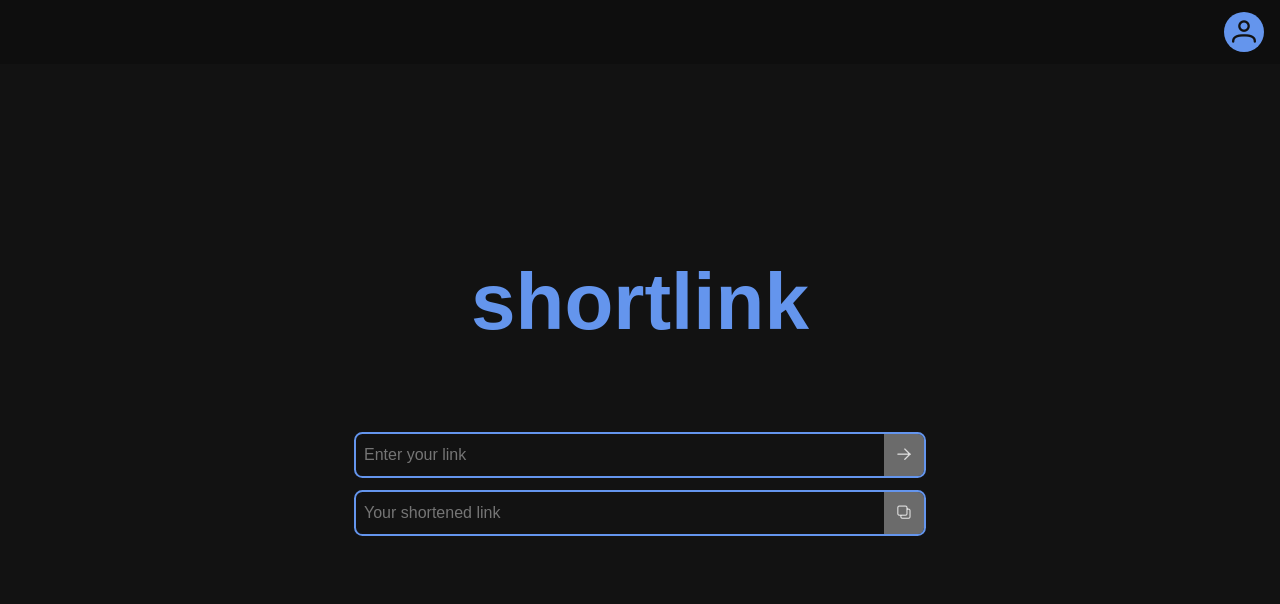
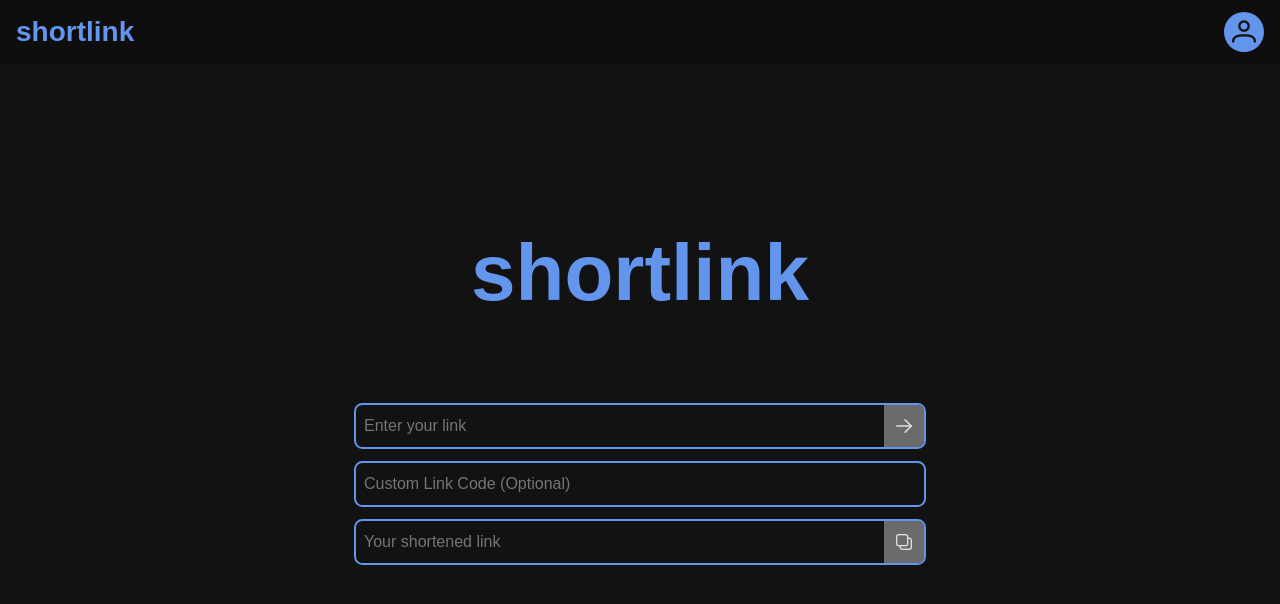
Before and after one commit to Narwhale14/CS3600-MiniLabProject, a Vue app: page / in a window 1280 px wide. Shown: the top 604 px of the page. Built offline with nearby package versions, Linux system fonts and the light colour scheme.

Commit message:
custom code input and header home link

```diff
--- a/src/Header.vue
+++ b/src/Header.vue
@@ -4,6 +4,7 @@ const emit = defineEmits(['toggle-sidebar']);
 
 <template>
   <div class="header">
+    <RouterLink to="/" class="home-link">shortlink</RouterLink>
 		<button class="profile-button pi pi-user" @click="emit('toggle-sidebar')"></button>
 	</div>
 </template>
@@ -12,7 +13,7 @@ const emit = defineEmits(['toggle-sidebar']);
 .header {
   display: flex;
   flex-direction: row;
-  justify-content: flex-end;
+  justify-content: space-between;
   align-items: center;
   flex-shrink: 0;
 
@@ -21,6 +22,14 @@ const emit = defineEmits(['toggle-sidebar']);
   height: 4rem;
   padding: 0 1rem;
   box-sizing: border-box;
+}
+
+.home-link {
+  font-size: 1.75rem;
+  color: cornflowerblue;
+  text-decoration: none;
+  user-select: none;
+  font-weight: bold;
 }
 
 .profile-button {
--- a/src/pages/LinkShortener.vue
+++ b/src/pages/LinkShortener.vue
@@ -2,6 +2,7 @@
 import { ref } from 'vue'
 
 const link = ref('')
+const code = ref('')
 const shortlink = ref('')
 
 async function shorten() {
@@ -25,6 +26,12 @@ async function copy() {
       <input class="link-input" v-model="link" placeholder="Enter your link"/>
       <button v-if="link" class="clear-button pi pi-times" @click="link = ''"></button>
       <button class="button pi pi-arrow-right" @click="shorten"></button>
+    </div>
+
+    <!-- optional custom code -->
+    <div class="input-wrapper">
+      <input class="link-input" style="flex: 1" v-model="code" maxlength="64" placeholder="Custom Link Code (Optional)">
+      <button v-if="code" class="clear-button pi pi-times" style="right: 0.5rem" @click="code = ''"></button>
     </div>
 
     <!-- output and copy button -->
@@ -59,26 +66,26 @@ async function copy() {
   right: 3rem;
   top: 50%;
   transform: translateY(-50%);
-
   background: none;
   border: none;
-
   color: gray;
+  font-size: 1rem;
 }
 
 .clear-button:hover {
-  color: gainsboro
+  color: gainsboro;
 }
 
 .button {
   width: 2.5rem;
   border: 0;
   border-radius: 0 0.4rem 0.4rem 0;
-  color: gainsboro
+  color: gainsboro;
+  font-size: 1rem;
 }
 
 .button:hover {
-  color: whitesmoke
+  color: whitesmoke;
 }
 
 .input-wrapper {
--- a/src/pages/LoginPage.vue
+++ b/src/pages/LoginPage.vue
@@ -39,10 +39,13 @@ function submit() {
     <h1 class="title-text">log in</h1>
 
     <div class="fields">
+      <!-- username/email field -->
       <div class="field">
         <input class="form-input" :class="{ invalid: errors.user }" v-model="user" placeholder="Username or Email" autocomplete="username"/>
         <p v-if="errors.user" class="error">{{ errors.user }}</p>
       </div>
+
+      <!-- password field -->
       <div class="field">
         <input class="form-input" :class="{ invalid: errors.password }" v-model="password" type="password" placeholder="Password" autocomplete="current-password"/>
         <p v-if="errors.password" class="error">{{ errors.password }}</p>
--- a/src/pages/ViewAllLinks.vue
+++ b/src/pages/ViewAllLinks.vue
@@ -45,6 +45,7 @@ function cancelEdit() {
 
   <div class="table-wrapper">
     <table class="links-table">
+      <!-- table header columns-->
       <thead>
         <tr>
           <th class="id-column">ID</th>
@@ -54,15 +55,18 @@ function cancelEdit() {
         </tr>
       </thead>
 
+      <!-- all the users links -->
       <tbody>
         <tr v-for="link in links" :key="link.id">
+          <!-- link id -->
           <td>{{ link.id }}</td>
 
+          <!-- the shortened link -->
           <td>
             <div class="short-link">
               <span>{{ domain }}/</span>
               <span v-if="editingId === link.id" class="code-edit">
-                <input class="code-input" v-model="draftCode" v-focus maxlength="20" @keyup.enter="saveEdit(link)" @keyup.esc="cancelEdit">
+                <input class="code-input" v-model="draftCode" v-focus maxlength="64" @keyup.enter="saveEdit(link)" @keyup.esc="cancelEdit">
                 <span class="edit-buttons">
                   <button class="action-button save-button pi pi-check" @click="saveEdit(link)"></button>
                   <button class="action-button pi pi-times" @click="cancelEdit"></button>
@@ -72,10 +76,12 @@ function cancelEdit() {
             </div>
           </td>
 
+          <!-- the unshortened link -->
           <td>
             <div class="scroll-cell">{{ link.url }}</div>
           </td>
 
+          <!-- the action icons -->
           <td>
             <div class="actions">
               <button class="action-button pi pi-pencil" @click="startEdit(link)"></button>
```
Also changed, not shown: src/pages/SignupPage.vue (+7 -0 lines).
